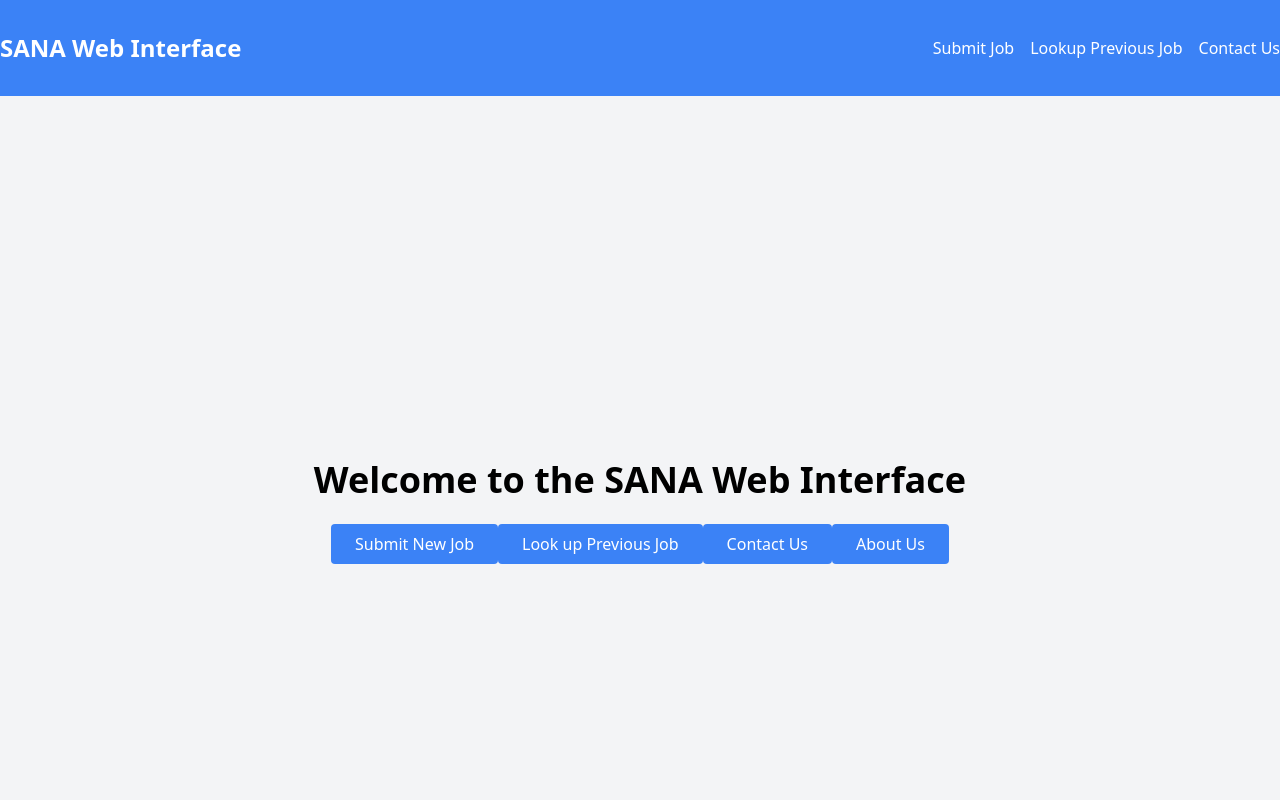
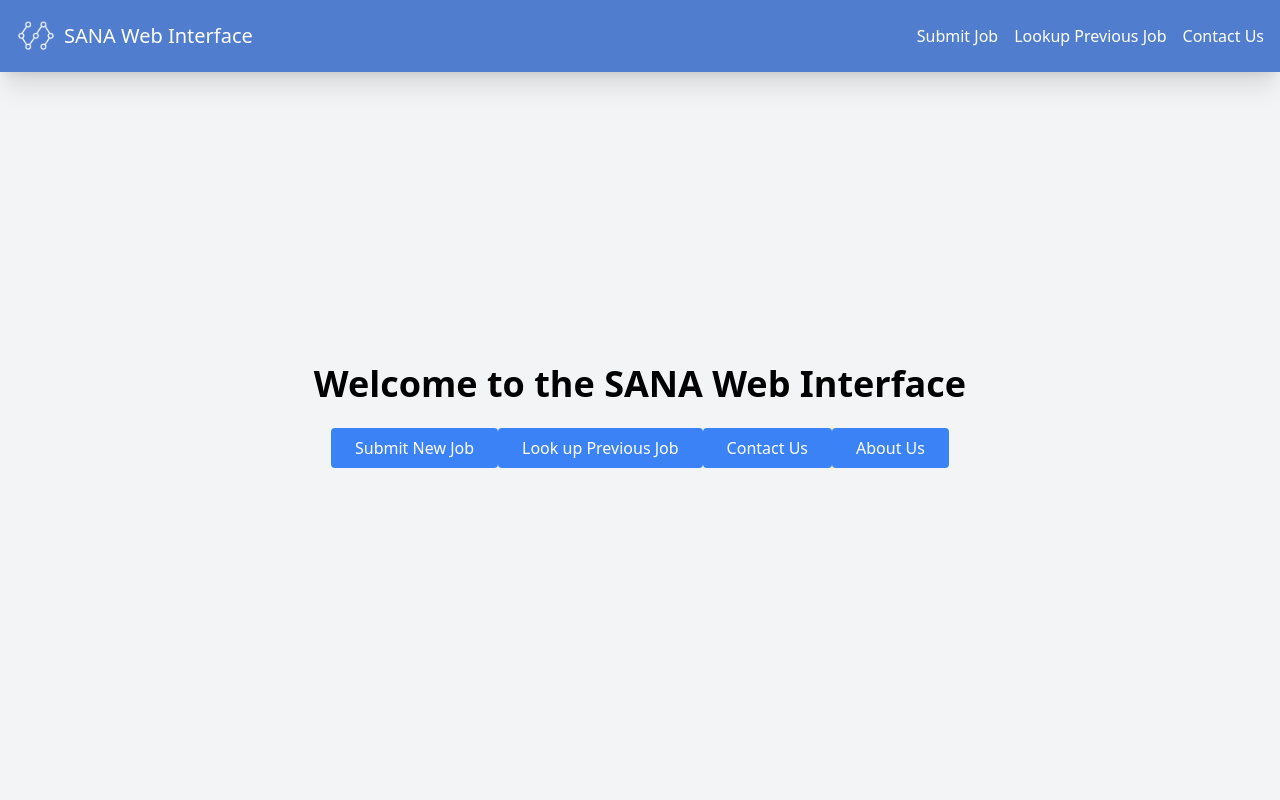
Before and after one commit to maitreyyi/SANA_Development, a React (Create React App) app: page / in a window 1280 px wide. Shown: the top 800 px of the page. Built offline with nearby package versions, Linux system fonts and the light colour scheme.

Commit message:
feat: header

```diff
--- a/src/components/Header.js
+++ b/src/components/Header.js
@@ -1,20 +1,29 @@
-import React from 'react';
-import {Link} from 'react-router-dom';
+import React from "react";
+import { Link } from "react-router-dom";
 
-function Header(){
-    return (
-        <header className="bg-blue-500 text-white py-4 shadow-md">
-            <div className="container mx-auto flex justify-between items-center py-4">
-                <Link to = "/" className="text-2xl font-bold">SANA Web Interface</Link>
-                <nav className="flex space-x-4">
-                    <Link to="/submit-job" className="hover:text-blue-300">Submit Job</Link>
-                    <Link to="/lookup-job" className="hover:text-blue-300">Lookup Previous Job</Link>
-                    <Link to="/contact" className="hover:text-blue-300">Contact Us</Link>
-                </nav>
-            </div>
-
-        </header>
-    );
+function Header() {
+  return (
+    <header className="fixed top-0 w-full bg-primary text-white p-4 shadow-xl flex justify-between items-center">
+      <Link
+        to="/"
+        className="text-xl flex items-center gap-2 text-opacity-0 hover:text-hover-link transition"
+      >
+        <img src="/sana-logo-white.png" alt="sana logo" className="size-10" />
+        SANA Web Interface
+      </Link>
+      <nav className="flex space-x-4">
+        <Link to="/submit-job" className="hover:text-hover-link transition">
+          Submit Job
+        </Link>
+        <Link to="/lookup-job" className="hover:text-hover-link transition">
+          Lookup Previous Job
+        </Link>
+        <Link to="/contact" className="hover:text-hover-link transition">
+          Contact Us
+        </Link>
+      </nav>
+    </header>
+  );
 }
 
 export default Header;
--- a/tailwind.config.js
+++ b/tailwind.config.js
@@ -5,7 +5,13 @@ module.exports = {
     "./src/**/*.{js,jsx,ts,tsx}", // Adjust this based on your file structure
   ],
   theme: {
-    extend: {},
+    extend: {
+      colors: {
+        primary: "#507DCD",
+        secondary: "#3360b1",
+        "hover-link": "#93c5fd",
+      },
+    },
   },
   plugins: [],
 };
```
Also changed, not shown: public/sana-logo-white.png (added).
